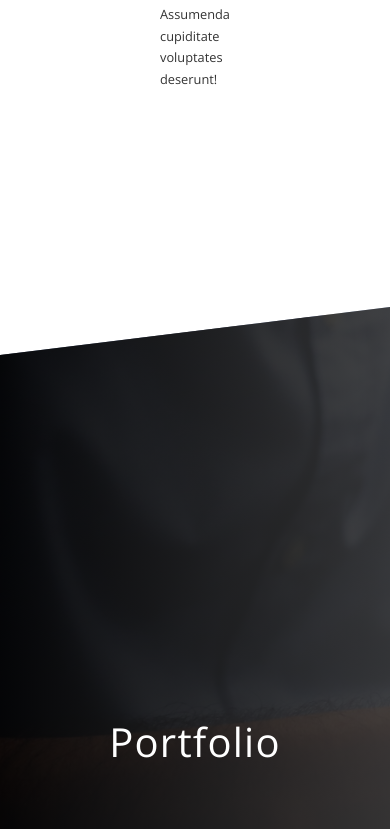
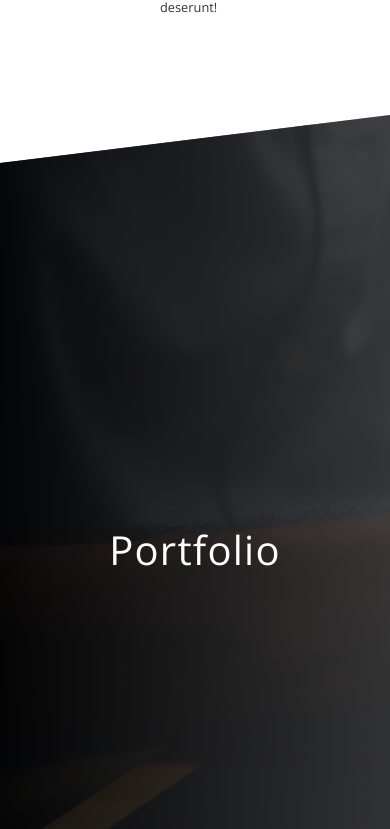
Before and after one commit to qodist/andy-portfolio, a website: page index.html in a window 390 px wide. Shown: the part 5015-5844 px from the top of the page. Drawn offline with nearby package versions, Linux system fonts and the light colour scheme.

Commit message:
responsive layout about and features

```diff
--- a/sass/base/_utilities.scss
+++ b/sass/base/_utilities.scss
@@ -1,7 +1,20 @@
 .u-center-text { text-align: center !important; }
 
 .u-margin-bottom-small { margin-bottom: 1.5rem !important; }
-.u-margin-bottom-medium { margin-bottom: 4rem !important; }
-.u-margin-bottom-big { margin-bottom: 8rem !important; }
+.u-margin-bottom-medium {
+    margin-bottom: 4rem !important;
+
+    @include respond(tab-port) {
+        margin-bottom: 3rem !important;
+    }
+}
+
+.u-margin-bottom-big {
+    margin-bottom: 8rem !important;
+
+    @include respond(tab-port) {
+        margin-bottom: 5rem !important;
+    }
+}
 
 .hide { visibility: hidden !important; }
--- a/sass/components/_composition.scss
+++ b/sass/components/_composition.scss
@@ -9,19 +9,43 @@
         z-index: 10;
         transition: all .2s;
 
+        @include respond(tab-port) {
+            float: left;
+            position: relative;
+            width: 33.33333333%;
+            box-shadow: $light-box-shadow;
+        }
+
         &--p1 {
             left: 0;
             top: -2rem;
+
+            @include respond(tab-port) {
+                top: 0;
+                transform: scale(1.2);
+            }
         }
 
         &--p2 {
             right: 0;
             top: 2rem;
+
+            @include respond(tab-port) {
+                top: -1rem;
+                transform: scale(1.3);
+                z-index: 100;
+            }
         }
 
         &--p3 {
             left: 20%;
             top: 10rem;
+
+            @include respond(tab-port) {
+                left: 0;
+                top: 1rem;
+                transform: scale(1.1);
+            }
         }
 
         &:hover {
--- a/sass/layout/_footer.scss
+++ b/sass/layout/_footer.scss
@@ -5,12 +5,16 @@
     color: $grey-light-2;
 
     @include respond(tab-port) {
-        padding: 8rem 0;
+        padding: 4rem 0;
     }
 
     &__logo-box {
         text-align: center;
         margin-bottom: 8rem;
+
+        @include respond(tab-port) {
+            margin-bottom: 6rem;
+        }
     }
 
     &__logo {
--- a/sass/layout/_gallery.scss
+++ b/sass/layout/_gallery.scss
@@ -1,3 +1,7 @@
 .gallery {
-    padding: 20rem 0;
+    padding: 15rem 0 10rem 0;
+
+    @include respond(tab-port) {
+        padding: 10rem 0 0 0;
+    }
 }
--- a/sass/pages/_home.scss
+++ b/sass/pages/_home.scss
@@ -1,5 +1,9 @@
 .section-about {
     padding: 10rem 0;
+
+    @include respond(tab-port) {
+        padding: 4rem 0 0 0;
+    }
 }
 
 .section-portfolio {
@@ -16,11 +20,19 @@
     & > * {
         transform: skewY(7deg) translate(-50%, -50%);
     }
+
+    @include respond(tab-port) {
+        margin-top: 5rem;
+    }
 }
 
 .section-contact {
     padding: 15rem 0;
     background-image: linear-gradient(to right bottom, $orange-light, $orange-dark);
+
+    @include respond(tab-port) {
+        padding: 10rem 0;
+    }
 }
 
 .contact {
```
Also changed, not shown: css/style.css.
